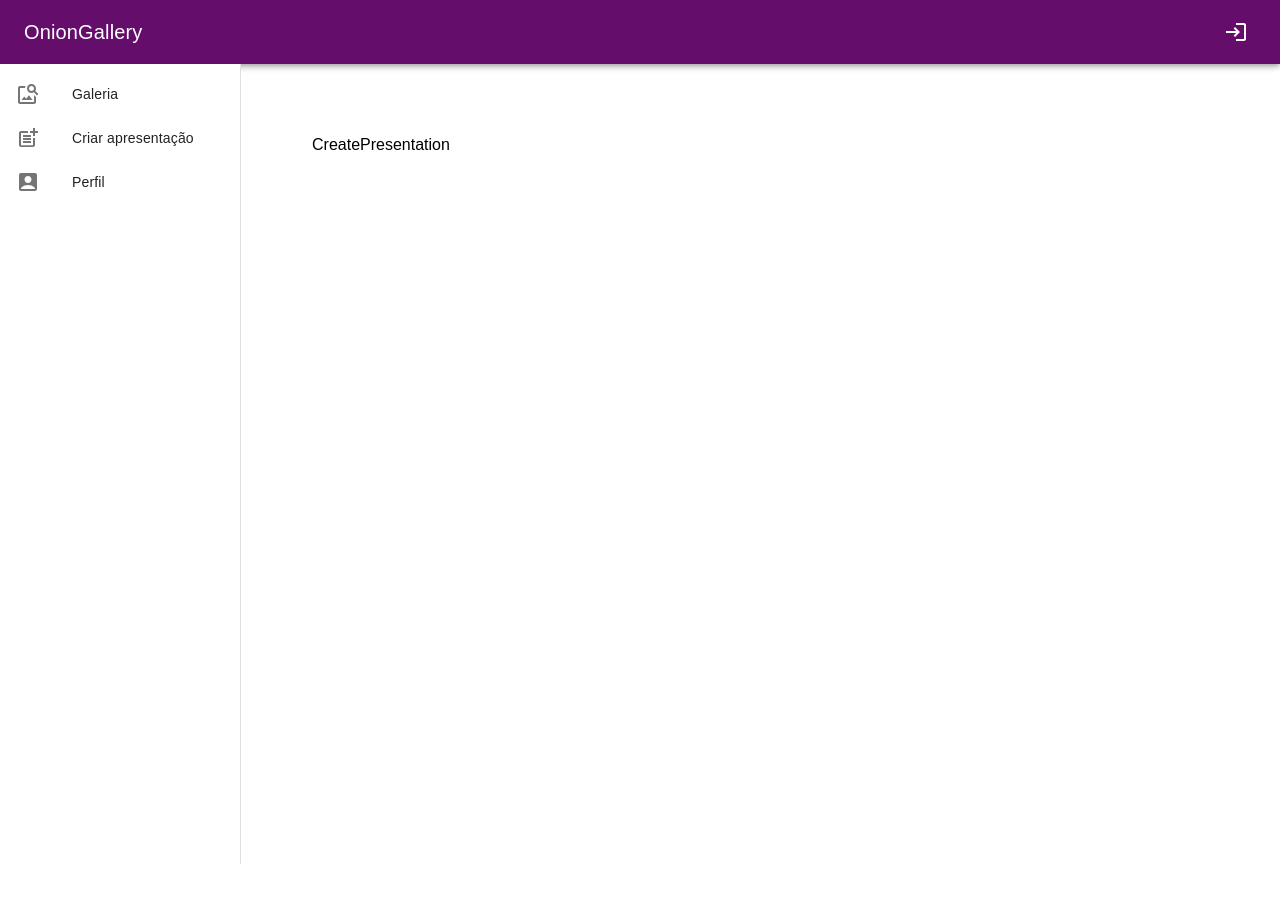
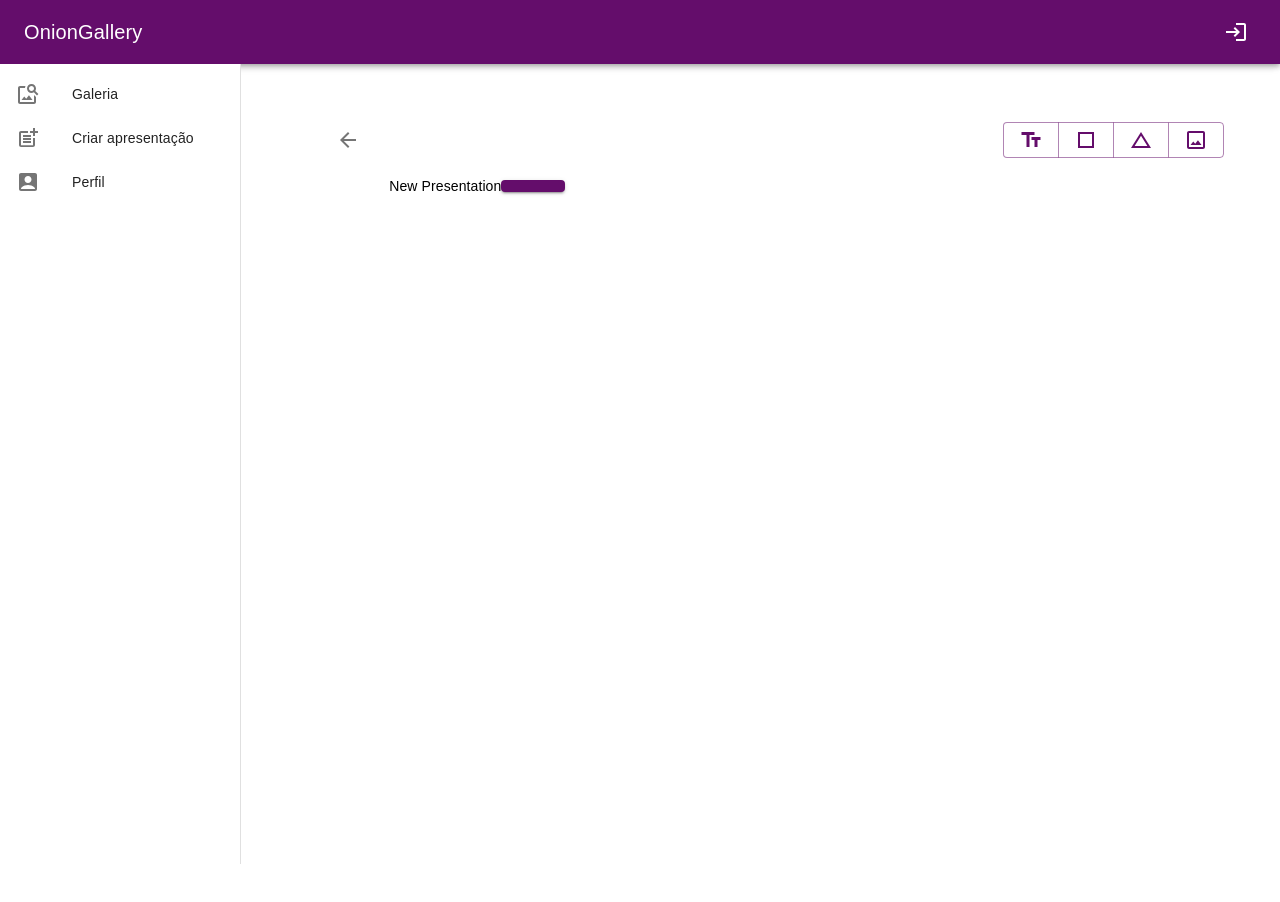
Before and after one commit to luccalkm/SlideFusion, a React (Vite) app in the folder slidefusion-front/: page /create-presentation in a window 1280 px wide. Shown: the top 902 px of the page. Before the commit the page ends 800 px from the top, so only its background shows below. Built offline with nearby package versions, Linux system fonts and the light colour scheme.

Commit message:
connecting to api and slide screen update

```diff
--- a/slidefusion-front/package.json
+++ b/slidefusion-front/package.json
@@ -16,6 +16,7 @@
     "@mui/material": "^5.15.18",
     "@mui/x-data-grid": "^7.5.0",
     "@types/react-lottie": "^1.2.10",
+    "axios": "^1.7.2",
     "react": "^18.2.0",
     "react-dom": "^18.2.0",
     "react-lottie": "^1.2.4",
--- a/slidefusion-front/src/components/layout/General/MainBox.tsx
+++ b/slidefusion-front/src/components/layout/General/MainBox.tsx
@@ -4,5 +4,5 @@ export const MainBox = styled(Box)(({ theme }) => ({
     flexGrow: 1,
     padding: theme.spacing(5),
     marginLeft: `32px`,
-    marginTop: `96px`,
+    marginTop: `64px`,
 }));
--- a/slidefusion-front/src/components/layout/Sidebar/Sidebar.tsx
+++ b/slidefusion-front/src/components/layout/Sidebar/Sidebar.tsx
@@ -1,7 +1,7 @@
 import { useState, useRef } from 'react';
 import { Drawer, List, ListItemButton, ListItemIcon, ListItemText, Grid, Typography } from "@mui/material";
 import { styled } from '@mui/material/styles';
-import { RouteItem } from "../../types/RouteItem";
+import { RouteItem } from "../../../utils/types/RouteItem";
 import { Link } from "react-router-dom";
 
 const drawerWidth = 240;
--- a/slidefusion-front/src/components/pages/Home/Home.tsx
+++ b/slidefusion-front/src/components/pages/Home/Home.tsx
@@ -2,7 +2,7 @@ import { Box, ButtonBase, CardContent, Grid, Icon, Typography } from '@mui/mater
 import PresentationList from '../../composite/PresentationMini/PresentationList';
 import NoPresentation from "../../composite/animations/NoPresentation";
 import { routeItems } from "../../routes/routes.tsx";
-import { RouteItem } from "../../types/RouteItem.ts";
+import { RouteItem } from "../../../utils/types/RouteItem.ts";
 import { Link } from "react-router-dom";
 import { MainBox } from "../../layout/General/MainBox.tsx";
 
--- a/slidefusion-front/src/components/pages/Presentation/CreatePresentation.tsx
+++ b/slidefusion-front/src/components/pages/Presentation/CreatePresentation.tsx
@@ -1,8 +1,65 @@
+import { ArrowBack, ChangeHistoryOutlined, CropOriginalOutlined, CropSquareSharp, TextFieldsOutlined } from "@mui/icons-material";
+import { Box, Button, ButtonGroup, Grid, IconButton, Typography } from "@mui/material";
+import { useLocation, useNavigate } from "react-router-dom";
 
 function CreatePresentation() {
-  return (
-    <div>CreatePresentation</div>
-  )
+    const navigate = useNavigate();
+    const location = useLocation();
+
+    const handleBackClick = () => {
+        if (location.key === 'default') {
+            navigate('/');
+        } else {
+            navigate(-1);
+        }
+    };
+
+    return (
+        <Box sx={{ height: '72vh', padding: 2 }}>
+            <Grid container direction="column" sx={{ height: '100%' }}>
+                {/* Toolbar Section */}
+                <Grid item sx={{ display: 'flex', justifyContent: 'space-between', alignItems: 'center', marginBottom: 2 }}>
+                    <IconButton onClick={handleBackClick}>
+                        <ArrowBack />
+                    </IconButton>
+                    <ButtonGroup>
+                        <Button>
+                            <TextFieldsOutlined />
+                        </Button>
+                        <Button>
+                            <CropSquareSharp />
+                        </Button>
+                        <Button>
+                            <ChangeHistoryOutlined />
+                        </Button>
+                        <Button>
+                            <CropOriginalOutlined />
+                        </Button>
+                    </ButtonGroup>
+                </Grid>
+                {/* Content Section */}
+                <Grid item container gap={2} sx={{ flexGrow: 1 }}>
+                    <Grid item xs={4} sx={{ height: '100%' }}>
+                        <Box sx={{ height: '100%', display: 'flex', justifyContent: 'center' }}>
+                            <Typography align="center" variant="subtitle2">
+                                New Presentation
+                            </Typography>
+                            <Box>
+                                <Button variant='contained'>
+
+                                </Button>
+                            </Box>
+                        </Box>
+                    </Grid>
+                    <Grid item xs={7.8} sx={{ height: '100%' }}>
+                        <Box position='relative' display={'flex'}  sx={{ margin: '1px solid #ccc', height: '100%' }}>
+                            {/* Content for the right section */}
+                        </Box>
+                    </Grid>
+                </Grid>
+            </Grid>
+        </Box>
+    );
 }
 
-export default CreatePresentation
+export default CreatePresentation;
--- a/slidefusion-front/src/components/routes/routes.tsx
+++ b/slidefusion-front/src/components/routes/routes.tsx
@@ -1,5 +1,5 @@
 import { AccountBox, ImageSearch, PostAdd } from '@mui/icons-material';
-import { RouteItem } from "../types/RouteItem";
+import { RouteItem } from "../../utils/types/RouteItem";
 
 export const routeItems: RouteItem[] = [
     {
--- a/slidefusion-front/src/styles/index.css
+++ b/slidefusion-front/src/styles/index.css
@@ -1,3 +1,3 @@
 @import url('https://fonts.googleapis.com/css2?family=Fira+Sans:ital,wght@0,100;0,200;0,300;0,400;0,500;0,600;0,700;0,800;0,900;1,100;1,200;1,300;1,400;1,500;1,600;1,700;1,800;1,900&display=swap');
 
-* { margin: 0; padding: 0 ; font-family: 'Fira Code', sans-serif!important;}
+* { margin: 0; padding: 0 ; font-family: 'Fira Code', sans-serif!important; }
```
Also changed, not shown: slidefusion-front/src/utils/api/PresentationService.ts (added, +33 -0 lines), slidefusion-front/src/utils/api/axiosConfig.ts (added, +10 -0 lines), slidefusion-front/src/utils/types/Entities.ts (added, +32 -0 lines), slidefusion-front/src/utils/types/Presentation.ts (renamed from slidefusion-front/src/components/types/Presentation.ts), slidefusion-front/src/utils/types/RouteItem.ts (renamed from slidefusion-front/src/components/types/RouteItem.ts), 1 other file (tests, documents, lock files or other folders).
